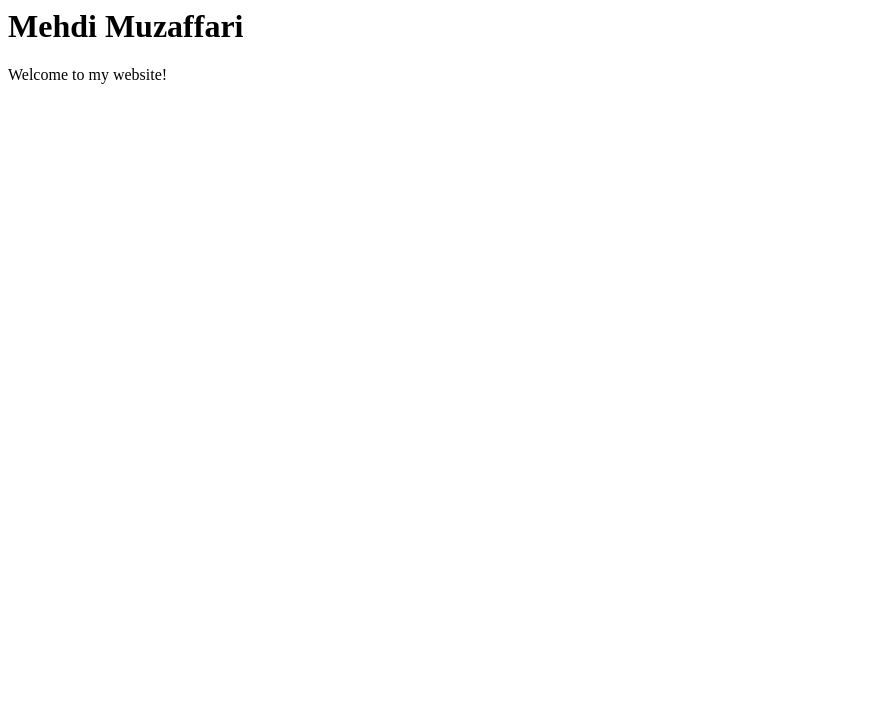
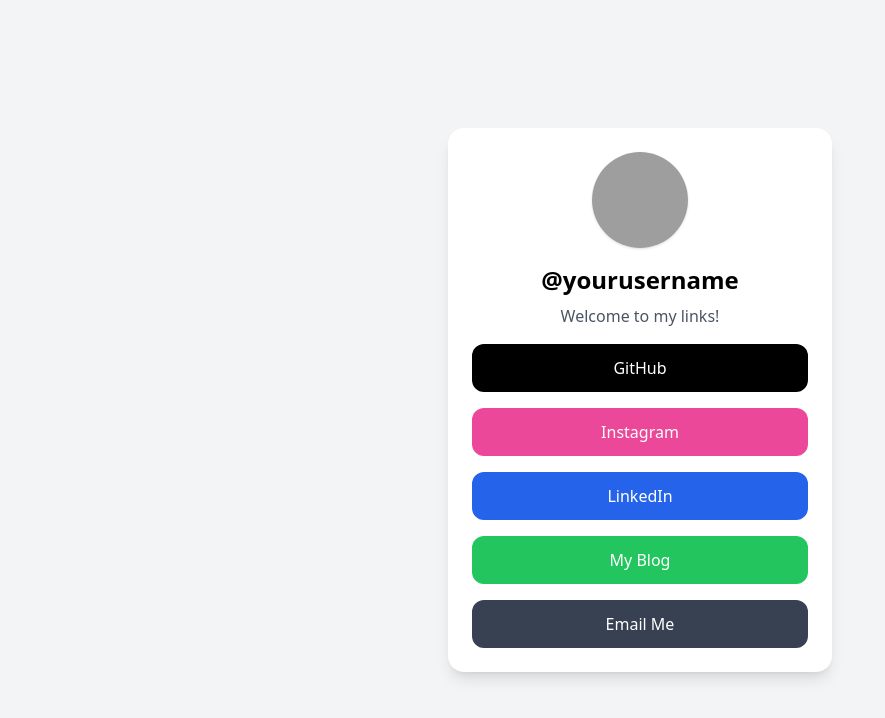
Before and after one commit to Mehdimuz/Portfolio.github.io, a plain HTML site: page index.html in a window 1280 px wide. Shown: the whole page, without its empty margins (0-885 px from the left). Drawn offline with nearby package versions, Linux system fonts and the light colour scheme; grey boxes are pictures that could not be loaded.

Commit message:
Update index.html

```diff
--- a/index.html
+++ b/index.html
@@ -1,8 +1,26 @@
-<html>
+<!DOCTYPE html>
+<html lang="en">
+<head>
+  <meta charset="UTF-8" />
+  <meta name="viewport" content="width=device-width, initial-scale=1.0" />
+  <title>My Linktree</title>
+  <script src="https://cdn.tailwindcss.com"></script>
+</head>
+<body class="bg-gray-100 flex flex-col items-center justify-center min-h-screen px-4">
+  <div class="bg-white p-6 rounded-2xl shadow-lg w-full max-w-sm">
+    <div class="flex flex-col items-center">
+      <img src="https://avatars.githubusercontent.com/u/1?v=4" alt="Profile" class="w-24 h-24 rounded-full shadow mb-4">
+      <h1 class="text-2xl font-bold mb-2">@yourusername</h1>
+      <p class="text-gray-600 text-center mb-4">Welcome to my links!</p>
+    </div>
 
-<body>
-  <h1>Mehdi Muzaffari</h1>
-  <p>Welcome to my website!</p>
+    <div class="flex flex-col gap-4">
+      <a href="https://github.com/yourusername" target="_blank" class="bg-black text-white text-center py-3 rounded-xl hover:bg-gray-800 transition">GitHub</a>
+      <a href="https://instagram.com/yourusername" target="_blank" class="bg-pink-500 text-white text-center py-3 rounded-xl hover:bg-pink-600 transition">Instagram</a>
+      <a href="https://linkedin.com/in/yourusername" target="_blank" class="bg-blue-600 text-white text-center py-3 rounded-xl hover:bg-blue-700 transition">LinkedIn</a>
+      <a href="https://yourblog.com" target="_blank" class="bg-green-500 text-white text-center py-3 rounded-xl hover:bg-green-600 transition">My Blog</a>
+      <a href="mailto:youremail@example.com" class="bg-gray-700 text-white text-center py-3 rounded-xl hover:bg-gray-800 transition">Email Me</a>
+    </div>
+  </div>
 </body>
-
 </html>
```
